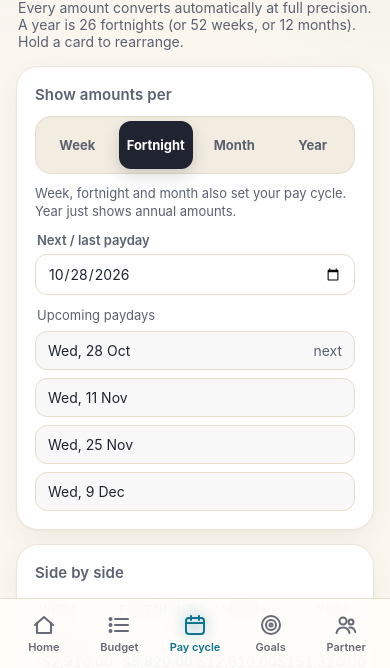
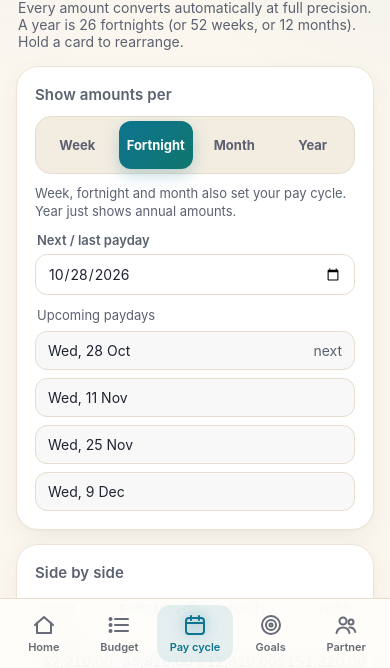
Before and after one commit to DamKing8/duo-budget-demo, a plain HTML site: page demo/index.html in a window 390 px wide. Both pictures are taken after a click on the element "Main". Shown: the part 176-844 px from the top of the page. Drawn offline with Linux system fonts and the light colour scheme.

Commit message:
Use the app teal on light-theme demo primary buttons and selected segments. (#42)
The light paper polish was painting those controls solid near-black. Match the private app's teal gradient and the phone tab tint, and keep disabled demo locks on the old fill.

Co-authored-by: Cursor Agent <cursoragent@cursor.com>
Co-authored-by: DamKing8 <DamKing8@users.noreply.github.com>

```diff
--- a/demo/index.html
+++ b/demo/index.html
@@ -199,7 +199,7 @@ nav.tabs{position:fixed;left:0;right:0;bottom:0;z-index:20;background:rgba(255,2
 nav.tabs .in{max-width:480px;margin:0 auto;display:grid;grid-template-columns:repeat(5,1fr)}
 nav.tabs button{border:0;background:transparent;color:var(--dim);display:flex;flex-direction:column;align-items:center;gap:3px;padding:8px 2px;font-size:11px;font-weight:600;cursor:pointer;min-height:56px;border-radius:14px}
 nav.tabs button svg{width:24px;height:24px}
-nav.tabs button.on{color:var(--cyan)}
+nav.tabs button.on{color:var(--cyan);background:rgba(14,116,144,.10)}
 nav.tabs button.on svg{filter:drop-shadow(0 0 8px rgba(14,116,144,.6))}
 section.view{display:none;animation:fade .25s ease}
 section.view.on{display:block}
@@ -427,7 +427,8 @@ body{background:radial-gradient(110% 55% at 100% 0%,rgba(14,116,144,.07),transpa
 .pill{background:rgba(14,116,144,.08);border-color:rgba(14,116,144,.25)}
 nav.tabs{background:rgba(255,253,249,.92)!important;border-color:#E6DDCC!important}
 nav.tabs button.on{color:#0E7490}
-.btn.pri,.seg button.on{background:#1F2430;color:#FFFFFF;box-shadow:0 6px 16px rgba(31,36,48,.18)}
+.btn.pri,.seg button.on{background:linear-gradient(135deg,#0E7490,#0F766E);color:#FFFFFF;box-shadow:0 6px 16px rgba(14,116,144,.25)}
+.btn.pri:disabled,.btn.pri.demo-off,.seg button.on:disabled,.seg button.on.demo-off{background:#1F2430;color:#FFFFFF;box-shadow:0 6px 16px rgba(31,36,48,.18)}
 .cd-num{background:linear-gradient(135deg,#0F766E,#0E7490);color:#FFFFFF}
 .toast{background:#1F2430;color:#FFFFFF}
 .owner.D{color:#0B5E75}.owner.N{color:#5536B8}.owner.J{color:#04664A}.gstat.warn,.tag{color:#92400E}.gstat.ok{color:#04664A}.gstat.bad{color:#9F1239}.gstat.done{color:#0B5E75}
```
